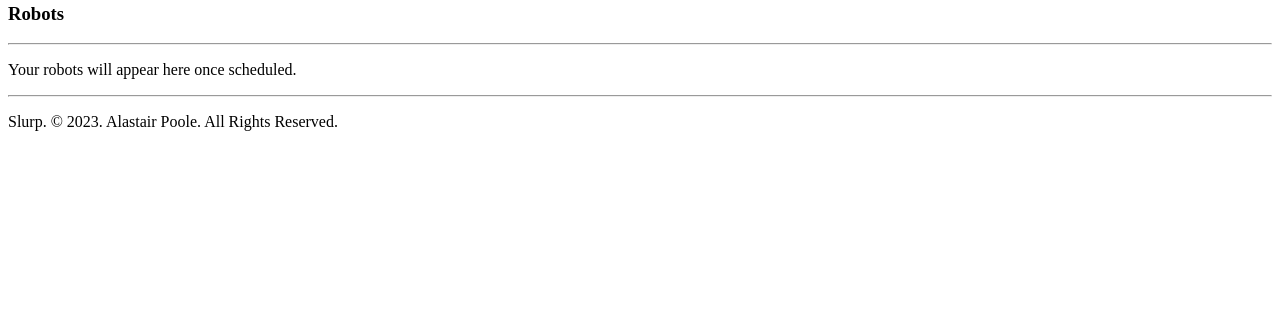
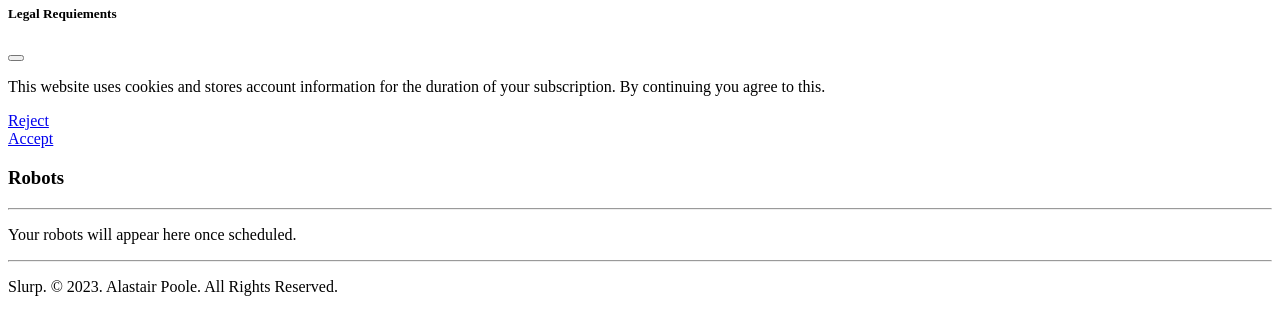
Before and after one commit to haxworx/slurp, a Symfony app: template templates/dashboard/index.html.twig in a window 1280 px wide. Shown: the part 76-411 px from the top of the page. Run offline with Twig, Linux system fonts and the light colour scheme; the template is opened without the code that fills it, so the values that code supplies are empty; some libraries are stand-ins or nearby versions.

Commit message:
legal: add modal dialogue for legalities.
User must accept legal speel to be able to use the site.

```diff
--- a/templates/base.html.twig
+++ b/templates/base.html.twig
@@ -63,6 +63,7 @@
                 </div>
             </nav>
         </header>
+        {{ include('modal/legal.twig') }}
         <main role="main" class="container mt-5" id="main">
         {% for message in app.flashes('notification') %}
             <div class="alert alert-info alter-dismissible d-flex align-items-center fade show">:
--- /dev/null
+++ b/templates/modal/legal.twig
@@ -0,0 +1,20 @@
+  <div {{ stimulus_controller('legal', {
+  }) }}>
+    <div class="modal" tabindex="-1" data-legal-target="modal">
+      <div class="modal-dialog">
+        <div class="modal-content">
+          <div class="modal-header">
+            <h5 class="modal-title">Legal Requiements</h5>
+            <button type="button" class="btn-close" data-bs-dismiss="modal" aria-label="Close"></button>
+          </div>
+          <div class="modal-body">
+            <p>This website uses cookies and stores account information for the duration of your subscription. By continuing you agree to this.</p>
+          </div>
+          <div class="modal-footer">
+                <a href="#" {{ stimulus_action('legal', 'reject') }}><div class="btn btn-secondary">Reject</div></a>
+                <a href="#" {{ stimulus_action('legal', 'accept') }}><div class="btn btn-primary">Accept</div></a>
+          </div>
+        </div>
+      </div>
+    </div>
+</div>
```
Also changed, not shown: assets/controllers/legal_controller.js (added, +23 -0 lines), assets/controllers/dashboard_controller.js (renamed from assets/controllers/dashboard-controller.js), assets/controllers/login_controller.js (renamed from assets/controllers/login-controller.js).
